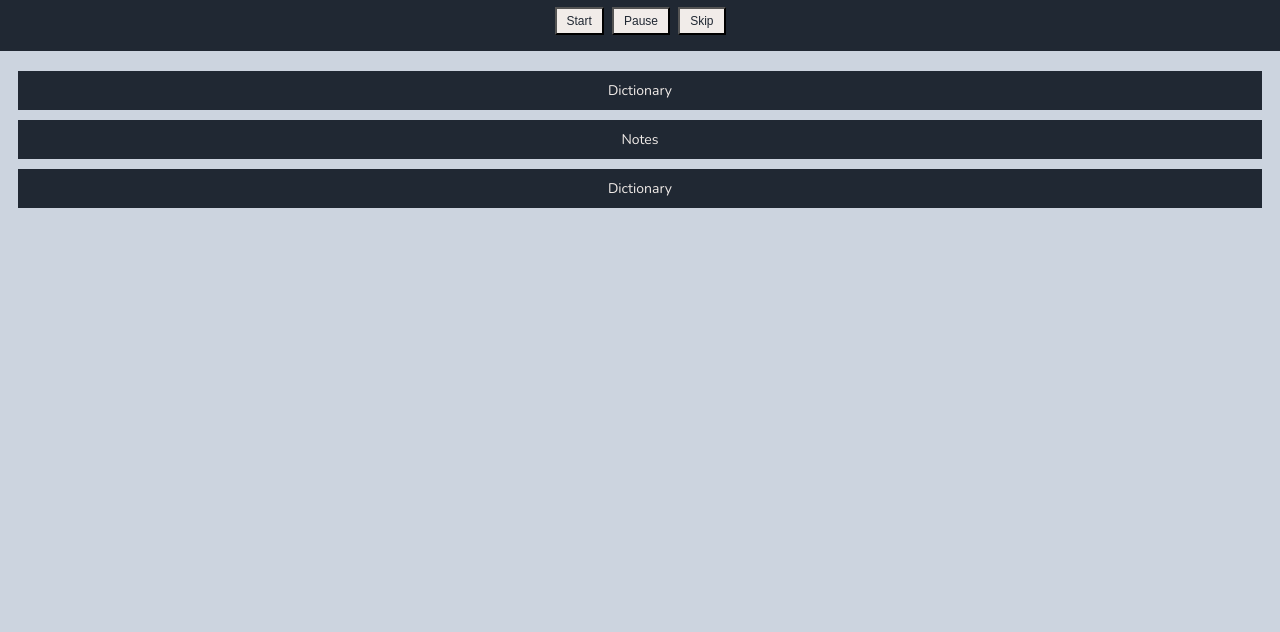
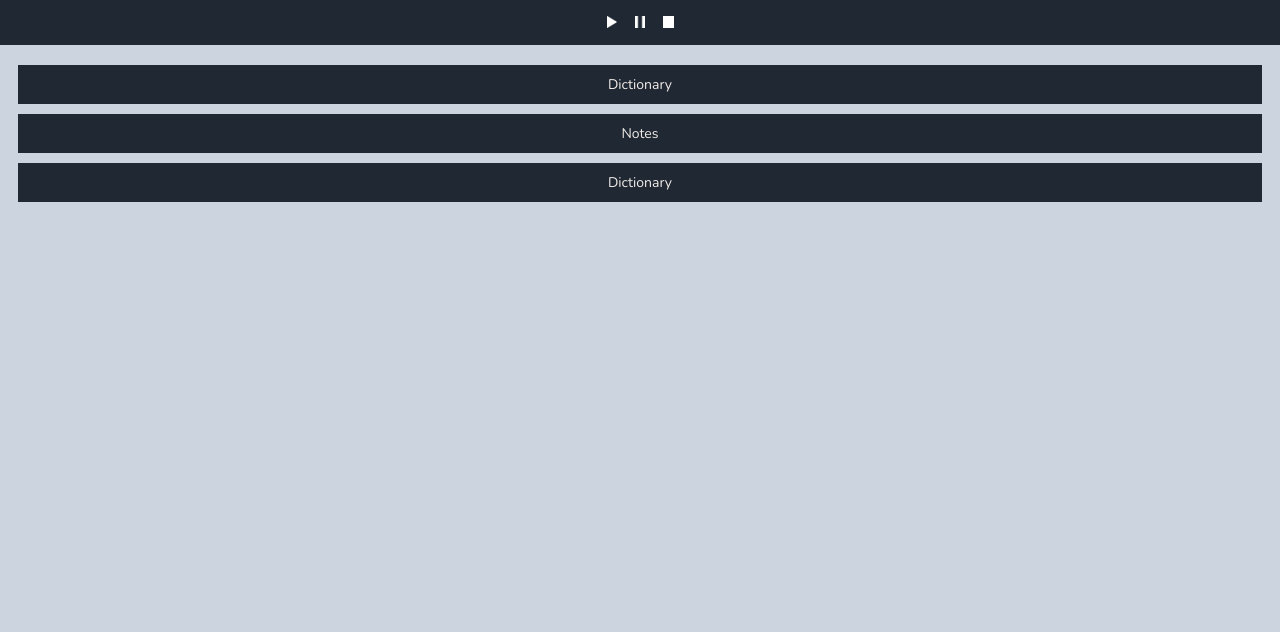
Before and after one commit to NoirHearts/studysync, a browser extension: page sidepanel.html in a window 1280 px wide. Shown: the part 184-816 px from the top of the page. Drawn offline with nearby package versions, Linux system fonts and the light colour scheme.

Commit message:
Replace pomodoro timer buttons

```diff
--- a/css/styles.css
+++ b/css/styles.css
@@ -20,6 +20,36 @@ body {
     flex-direction: column;
     justify-content: center;
     align-items: center;
+
+    .buttons {
+
+        #start-btn{
+            background: url(/images/play-idle.png);
+            background-repeat: no-repeat;
+            background-size: contain;
+            background-position: center;
+        }
+
+        #pause-btn{
+            background: url(/images/pause-idle.png);
+            background-repeat: no-repeat;
+            background-size: contain;
+            background-position: center;
+        }
+        #stop-btn{
+            background: url(/images/stop-idle.png);
+            background-repeat: no-repeat;
+            background-size: contain;
+            background-position: center;
+        }
+
+        .pomodoro-button{
+            border: none;
+            width: 12.5px;
+            height: 12.5px;
+        }
+    }
+
 }
 
 .timer {
--- a/js/sidepanel.js
+++ b/js/sidepanel.js
@@ -3,4 +3,5 @@ console.log("Hello world!");
 function sum(a, b) {
   return a + b;
 }
+
 export default sum;
--- a/sidepanel.html
+++ b/sidepanel.html
@@ -15,9 +15,9 @@
         </h1>
       </div>
       <div class="buttons">
-        <button id="start-btn">Start</button>
-        <button id="pause-btn">Pause</button>
-        <button id="stop-btn">Skip</button>
+        <button id="start-btn" class="pomodoro-button"></button>
+        <button id="pause-btn" class="pomodoro-button"></button>
+        <button id="stop-btn" class="pomodoro-button"></button>
       </div>
     </div>
 
```
Also changed, not shown: images/pause-idle.png (added), images/play-idle.png (added), images/reset-idle.png (added), images/rest-idle.png (added), images/stop-idle.png (added), images/work-idle.png (added).
